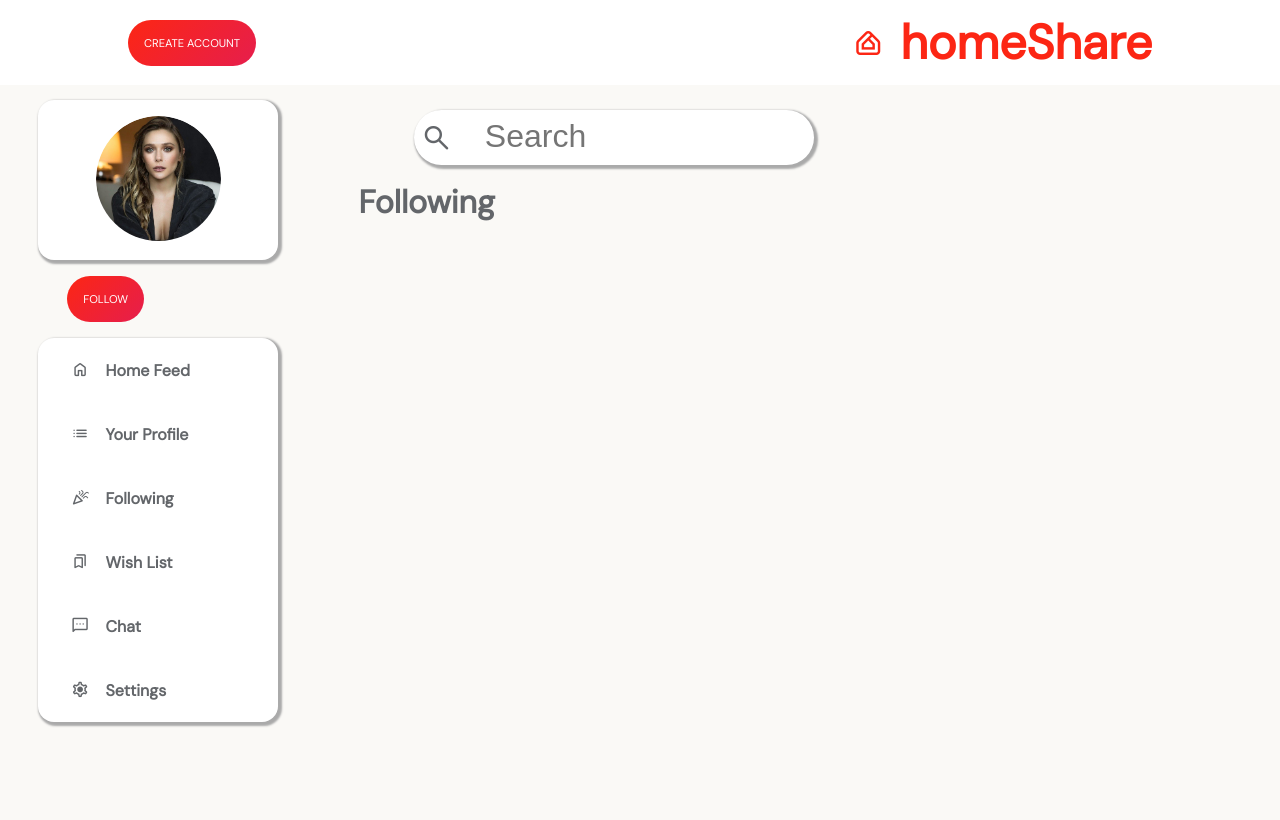
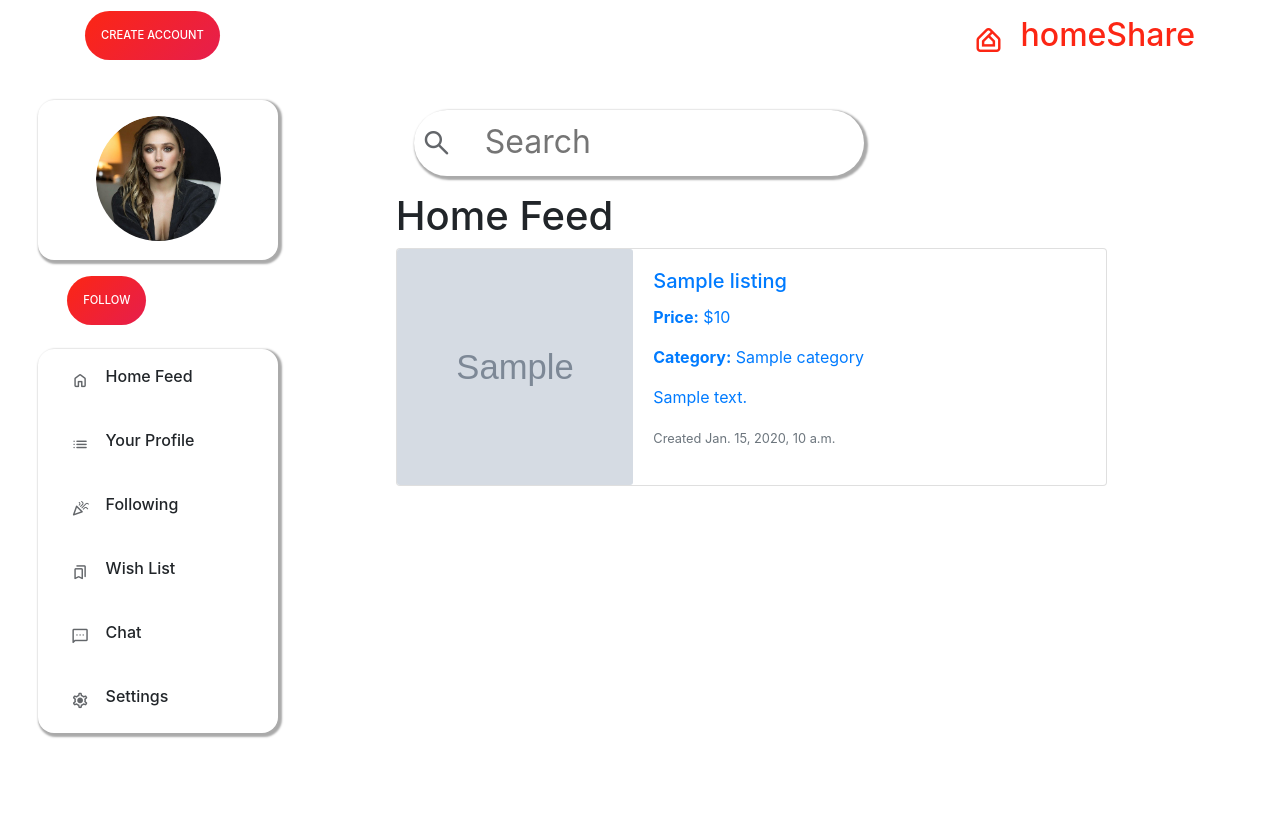
Before and after one commit to CrimsonCoder42/CSCI_s_33_Final_Project, a Django app: template final_project/homeshare/templates/homeshare/feed.html in a window 1280 px wide. Run offline with Django 4.2, Linux system fonts and the light colour scheme; the template is opened without the code that fills it: most values are stand-ins (such as "Sample title", 1, 10 or a date in 2020); grey boxes marked "Sample" are stand-in pictures; some libraries are stand-ins or nearby versions.

Commit message:
separated the feed views

```diff
--- a/final_project/homeshare/static/homeshare/css/feed.css
+++ b/final_project/homeshare/static/homeshare/css/feed.css
@@ -6,7 +6,7 @@
 
      --border-radius: 60px;
     --card-border-radius: 1rem;
-    --btn-padding: 1rem;
+    --bttn-padding: 1rem;
     --search-padding: 0 0.4rem;
     --card-padding: 1rem;
 
@@ -60,9 +60,9 @@ img {
     margin-right: 20%;
 }
 
-.btn{
+.bttn{
     display: inline-block;
-    padding: var(--btn-padding);
+    padding: var(--bttn-padding);
     font-weight: 500;
     border-radius: var(--border-radius);
     cursor: pointer;
@@ -71,17 +71,17 @@ img {
     font-size:0.7rem;
 }
 
-.btn:hover {
+.bttn:hover {
     opacity: 0.8;
     box-shadow: 2px 2px 2px 2px var(--hover_color);
 }
 
-.btn-primary {
+.bttn-primary {
     background-image: var(--main_gradient);
     color: var(--white_color);
 }
 
-#followBtn {
+#followbttn {
     margin-top: 1rem;
     margin-left: 12%;
 }
@@ -105,6 +105,7 @@ img {
 
 .display{
     margin-top: 1rem;
+    margin-left: 5%;
     height: 80%;
 }
 
@@ -191,7 +192,7 @@ main .body-container .left {
 
 main .body-container .right {
     height: max-content;
-    max-width: 80%;
+    max-width: 90%;
     min-width: 50%;
     position: sticky;
     top: var(--sticky-top-left)
--- a/final_project/homeshare/static/homeshare/javascript/feed.js
+++ b/final_project/homeshare/static/homeshare/javascript/feed.js
@@ -1,15 +1,23 @@
 document.addEventListener('DOMContentLoaded', function () {
 
-  const homeFeed = document.querySelector('#login-button');
-  const yourProfile = document.querySelector('#register-button');
-  const following = document.querySelector('#login-button');
-  const wishList = document.querySelector('#register-button');
-  const chat = document.querySelector('#login-button');
+  const homeFeed = document.querySelector('#home_feed_bttn').addEventListener('click', () => home_feed() );
+  const yourProfile = document.querySelector('#your_profile_bttn').addEventListener( 'click', () => your_profile() );
+  const following = document.querySelector('#following_bttn').addEventListener( 'click', () => youFollowing() );
+  const wishList = document.querySelector('#wish_list_bttn').addEventListener( 'click', () => yourWishList() );
+  const chat = document.querySelector('#chat_bttn').addEventListener( 'click', () => chatMessaging() );
 
+  document.querySelector('#home_feed').style.display = 'none';
+  document.querySelector('#your_profile').style.display = 'none';
+  document.querySelector('#following').style.display = 'none';
+  document.querySelector('#wish_list').style.display = 'none';
+  document.querySelector('#chat').style.display = 'none';
+  document.querySelector('#property_listing').style.display = 'none';
 
-  youFollowing()
+  home_feed()
 
 });
+
+// All visials separated out.
 
 function home_feed(){
   document.querySelector('#home_feed').style.display = 'block';
@@ -17,14 +25,18 @@ function home_feed(){
   document.querySelector('#following').style.display = 'none';
   document.querySelector('#wish_list').style.display = 'none';
   document.querySelector('#chat').style.display = 'none';
+  document.querySelector('#property_listing').style.display = 'none';
+
 }
 
 function your_profile(){
- document.querySelector('#home_feed').style.display = 'none';
+  document.querySelector('#home_feed').style.display = 'none';
   document.querySelector('#your_profile').style.display = 'block';
   document.querySelector('#following').style.display = 'none';
   document.querySelector('#wish_list').style.display = 'none';
   document.querySelector('#chat').style.display = 'none';
+  document.querySelector('#property_listing').style.display = 'none';
+
 }
 
 function youFollowing(){
@@ -33,20 +45,36 @@ function youFollowing(){
   document.querySelector('#following').style.display = 'block';
   document.querySelector('#wish_list').style.display = 'none';
   document.querySelector('#chat').style.display = 'none';
+  document.querySelector('#property_listing').style.display = 'none';
+
 }
 
-function wishList(){
+function yourWishList(){
   document.querySelector('#home_feed').style.display = 'none';
   document.querySelector('#your_profile').style.display = 'none';
   document.querySelector('#following').style.display = 'none';
   document.querySelector('#wish_list').style.display = 'block';
   document.querySelector('#chat').style.display = 'none';
+  document.querySelector('#property_listing').style.display = 'none';
+
 }
 
-function chat(){
+function chatMessaging(){
   document.querySelector('#home_feed').style.display = 'none';
   document.querySelector('#your_profile').style.display = 'none';
   document.querySelector('#following').style.display = 'none';
   document.querySelector('#wish_list').style.display = 'none';
   document.querySelector('#chat').style.display = 'block';
+  document.querySelector('#property_listing').style.display = 'none';
+
 }
+
+function propertyListing(){
+  document.querySelector('#home_feed').style.display = 'none';
+  document.querySelector('#your_profile').style.display = 'none';
+  document.querySelector('#following').style.display = 'none';
+  document.querySelector('#wish_list').style.display = 'none';
+  document.querySelector('#chat').style.display = 'none';
+  document.querySelector('#property_listing').style.display = 'block';
+
+}
--- a/final_project/homeshare/templates/homeshare/feed.html
+++ b/final_project/homeshare/templates/homeshare/feed.html
@@ -17,25 +17,25 @@
             </a>
 
 <!--            SIDEBAR-->
-            <a href="#"><label id="followBtn" class="btn btn-primary" for="follow">Follow</label></a>
+            <a href="#"><label id="followbttn" class="bttn bttn-primary" for="follow">Follow</label></a>
             <div class="sidebar">
-                <a id="home_feed_btn" class="menu-item">
+                <a id="home_feed_bttn" class="menu-item">
                     <span class="material-symbols-rounded">home</span><h3>Home Feed</h3>
                 </a>
 
-                <a id="your_profile_btn" class="menu-item">
+                <a id="your_profile_bttn" class="menu-item">
                     <span class="material-symbols-rounded">list</span><h3>Your Profile</h3>
                 </a>
 
-                <a id="following_btn" class="menu-item">
+                <a id="following_bttn" class="menu-item">
                     <span class="material-symbols-rounded">celebration</span><h3>Following</h3>
                 </a>
 
-                <a id="wish_list_btn" class="menu-item">
+                <a id="wish_list_bttn" class="menu-item">
                     <span class="material-symbols-rounded">bookmarks</span><h3>Wish List</h3>
                 </a>
 
-                <a id="chat_btn" class="menu-item">
+                <a id="chat_bttn" class="menu-item">
                     <span class="material-symbols-rounded">Sms</span><h3>Chat</h3>
                 </a>
 
@@ -60,12 +60,54 @@
                 <input type="search" placeholder="Search">
             </div>
 
+<!--                    HOME FEED   -->
+
             <div class="display" id="home_feed">
                 <h1>Home Feed</h1>
 
+                {% for listing in listings %}
+
+
+        <div class="card mb-3">
+            <a href="{% url 'listing' listing.id %}">
+                <div class="row no-gutters">
+                    {% if listing.image_url %}
+                        <div class="col-md-4">
+                            <img src="{{ listing.image_url }}" class="card-img" alt="{{ listing.title }}">
+                        </div>
+                        <div class="col-md-8">
+                    {% else %}
+                        <div class="col-md-12">
+                    {% endif %}
+                            <div class="card-body">
+                                <h5 class="card-title">
+                                    {{ listing.title }}
+                                </h5>
+                                <p class="card-text"><strong>Price:</strong> ${{ listing.price }}</p>
+                                {% if listing.category %}
+                                    <p class="card-text"><strong>Category:</strong> {{ listing.category }}</p>
+                                {% endif %}
+                                <p class="card-text">{{ listing.description }}</p>
+                                <p class="card-text"><small class="text-muted">Created {{ listing.creation_time }}</small></p>
+                            </div>
+                        </div>
+                </div>
+            </a>
+        </div>
+    {% empty %}
+        No active listings.
+    {% endfor %}
+
             </div>
+
+
+<!--            PROFILE VIEW-->
+
             <div class="display" id="your_profile">
                 <h1>Your Profile</h1>
+
+
+
 
             </div>
 
@@ -85,6 +127,113 @@
             </div>
 
 
+            <div class="display" id="property_listing">
+                <h1>Property listing</h1>
+
+
+                {% if not listing.active %}
+        <div class="alert alert-danger" role="alert">
+            This listing is no longer active.
+        </div>
+    {% endif %}
+
+    <h2>
+        Listing: {{ listing.title }}
+    </h2>
+    {% if on_watchlist %}
+        <div>
+            <span class="badge badge-secondary">Watchlist</span>
+        </div>
+    {% endif %}
+
+    {% if listing.image_url %}
+        <img src="{{ listing.image_url }}" alt="{{ listing.title }}">
+    {% endif %}
+
+    <p>
+        {{ listing.description }}
+    </p>
+
+    <h3>${{ listing.price }}</h3>
+    {% if listing.active %}
+        <small>{{ listing.bids.count }} bid(s) so far.</small>
+        {% if listing.winner == user %}
+            <small>Your bid is the current bid.</small>
+        {% endif %}
+    {% else %}
+        <small>Auction over after {{ listing.bids.count }} bid(s).</small>
+        {% if listing.winner == user %}
+            <small>You have won this auction!</small>
+        {% endif %}
+    {% endif %}
+
+    {% if listing.active and user.is_authenticated %}
+        {% if user == listing.seller %}
+            <form action="{% url 'close' listing.id %}" method="post">
+                {% csrf_token %}
+                <input class="bttn bttn-primary" type="submit" value="Close Auction">
+            </form>
+        {% else %}
+            <form action="{% url 'bid' listing.id %}" method="post">
+                {% csrf_token %}
+                <div class="form-group">
+                    <input class="form-control" type="number" placeholder="Bid" name="bid">
+                </div>
+                <input class="bttn bttn-primary" type="submit" value="Place Bid">
+            </form>
+        {% endif %}
+    {% endif %}
+
+    <br/>
+
+    <h4>Details</h4>
+    <ul>
+        <li>Listed by: <a href="#">{{ listing.seller.username }}</a></li>
+        <li>Category: {{ listing.category|default:"No Category Listed" }}</li>
+        <li>Created: {{ listing.creation_time }}</li>
+    </ul>
+
+    {% if user.is_authenticated %}
+        {% if on_watchlist %}
+            <form action="{% url 'watchlist_delete' %}" method="post">
+                {% csrf_token %}
+                <input type="hidden" name="listing_id" value="{{ listing.id }}">
+                <input class="bttn bttn-sm bttn-primary" type="submit" value="Remove from Watchlist">
+            </form>
+        {% else %}
+            <form action="#" method="post">
+                {% csrf_token %}
+                <input type="hidden" name="listing_id" value="{{ listing.id }}">
+                <input class="bttn bttn-sm bttn-primary" type="submit" value="Add to Watchlist">
+            </form>
+        {% endif %}
+    {% endif %}
+
+    <h4>Comments</h4>
+
+    <ul class="list-group">
+        {% for comment in comments %}
+            <li class="list-group-item">
+                <div>
+                    <strong>{{ comment.commenter.username }}</strong>: {{ comment.content }}
+                </div>
+                <small>{{ comment.creation_time }}</small>
+            </li>
+        {% empty %}
+            <li class="list-group-item">No comments.</li>
+        {% endfor %}
+    </ul>
+
+    {% if user.is_authenticated %}
+        <form action="#" method="post">
+            {% csrf_token %}
+            <input type="text" class="form-control" name="comment" placeholder="Comment">
+            <input class="bttn-sm bttn-primary" type="Submit" value="Post New Comment">
+        </form>
+    {% endif %}
+
+            </div>
+
         </div>
 
 
--- a/final_project/homeshare/templates/homeshare/feed_layout.html
+++ b/final_project/homeshare/templates/homeshare/feed_layout.html
@@ -6,6 +6,7 @@
         <title>{% block title %}HomeShare{% endblock %}</title>
         <link rel="stylesheet" href="https://fonts.googleapis.com/css2?family=Material+Symbols+Rounded:opsz,wght,FILL,GRAD@20..48,100..700,0..1,-50..200" />
         <link href="{% static 'homeshare/css/feed.css' %}" rel="stylesheet">
+        <link rel="stylesheet" href="https://stackpath.bootstrapcdn.com/bootstrap/4.4.1/css/bootstrap.min.css" integrity="sha384-Vkoo8x4CGsO3+Hhxv8T/Q5PaXtkKtu6ug5TOeNV6gBiFeWPGFN9MuhOf23Q9Ifjh" crossorigin="anonymous">
         <script type="text/javascript" src="{% static 'homeshare/javascript/feed.js' %}"></script>
     </head>
     <body>
@@ -13,7 +14,7 @@
         <nav>
 
             <div class="container">
-                <a href="{% url 'login' %}"><label class="btn btn-primary" for="create-account">Create account</label></a>
+                <a href="{% url 'login' %}"><label class="bttn bttn-primary" for="create-account">Create account</label></a>
 
                 <div class="create">
                     <span class="material-symbols-rounded">
```
